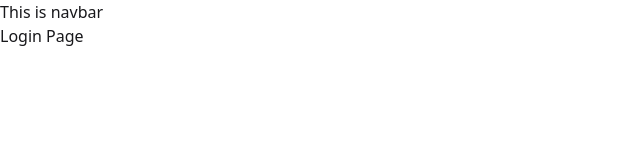
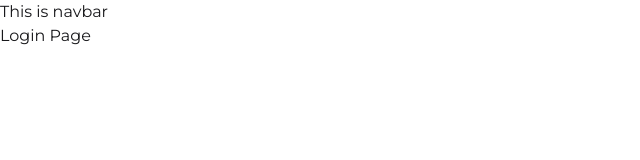
Before and after one commit to nihalxofficial/Dragon-News, a Next.js app: page /login in a window 1280 px wide. Shown: the top 160 px of the page, without its empty margins (0-640 px from the left). Built offline with nearby package versions, Linux system fonts and the light colour scheme.

Commit message:
Google font added

```diff
--- a/src/app/(auth)/layout.jsx
+++ b/src/app/(auth)/layout.jsx
@@ -1,9 +1,10 @@
 import Navbar from '@/components/shared/Navbar';
 import React from 'react';
+import { montserrat } from '../layout';
 
 const layout = ({children}) => {
     return (
-        <div>
+        <div className={` ${montserrat.className}`}>
             <Navbar/>
             {children}
 
--- a/src/app/layout.jsx
+++ b/src/app/layout.jsx
@@ -1,17 +1,16 @@
-import { Geist, Geist_Mono } from "next/font/google";
+import { Geist, Geist_Mono, Montserrat, Poppins } from "next/font/google";
 import "./globals.css";
-import Header from "@/components/shared/Header";
-import Navbar from "@/components/shared/Navbar";
 
-const geistSans = Geist({
-  variable: "--font-geist-sans",
+const poppins = Poppins({
+  variable: "--font-poppins",
   subsets: ["latin"],
-});
-
-const geistMono = Geist_Mono({
-  variable: "--font-geist-mono",
+  weight: ["400","500","600","700"]
+})
+export const montserrat = Montserrat({
+  variable: "--font-montserrat",
   subsets: ["latin"],
-});
+  weight: ["400","500","600","700"]
+})
 
 export const metadata = {
   title: "Create Next App",
@@ -23,9 +22,9 @@ export default function RootLayout({ children }) {
     <html
       lang="en"
       data-theme="light"
-      className={` ${geistSans.variable} ${geistMono.variable} h-full antialiased`}
+      className={` h-full antialiased`}
     >
-      <body className="min-h-full flex flex-col">
+      <body className={` ${poppins.className} min-h-full flex flex-col`}>
         {children}</body>
     </html>
   );
```
